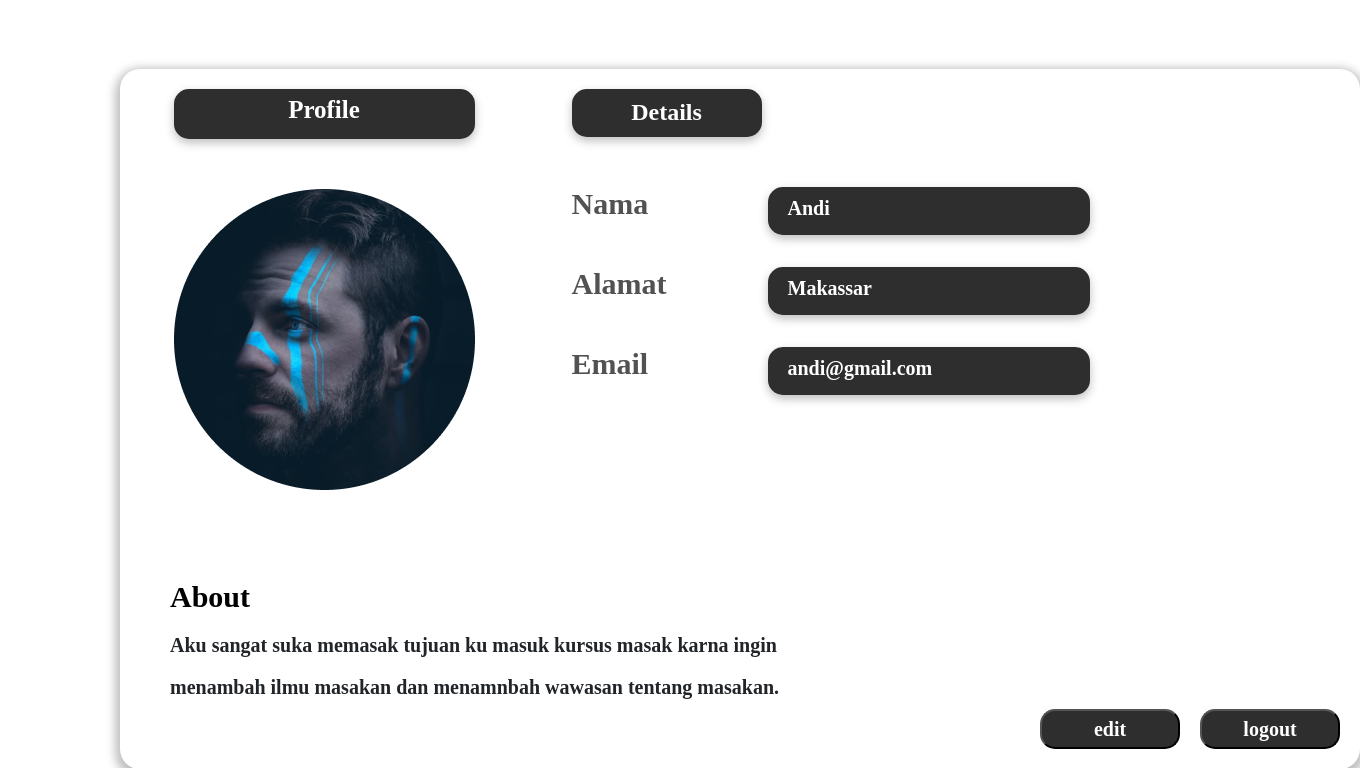
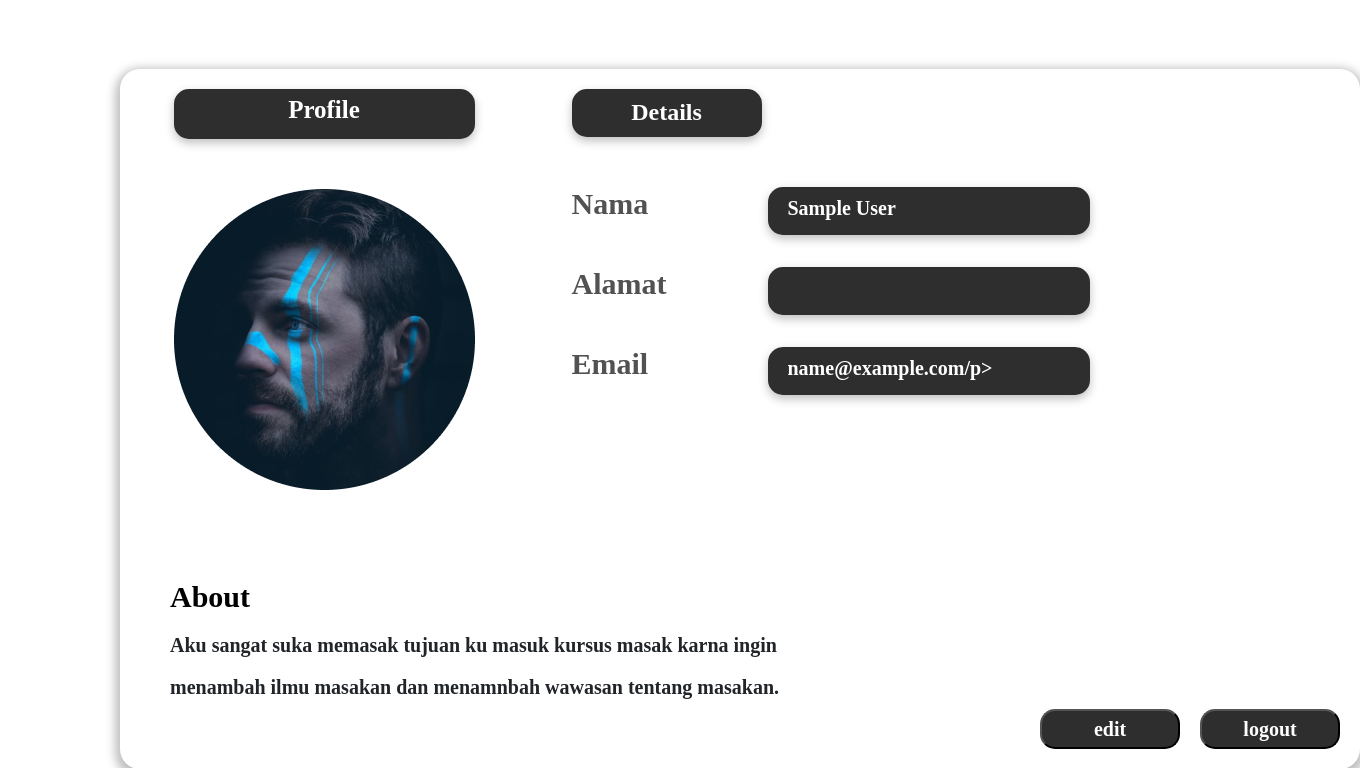
Before and after one commit to andisulthannibras/Project-Website-CookForLife-, a Laravel app: page /profile in a window 1360 px wide. Shown: the part 160-928 px from the top of the page. Run offline with Laravel 10, Linux system fonts and the light colour scheme; the visitor is signed in with stand-in values (Sample User, id 1); some web fonts are replaced.

Commit message:
[HK] fix bug get profile

```diff
--- a/resources/views/profile/all.blade.php
+++ b/resources/views/profile/all.blade.php
@@ -44,7 +44,7 @@
                             <p>Nama</p>
                         </div>
                         <div class="textfield-bio">
-                            <p>Andi</p>
+                            <p>{{$user->name}}</p>
                         </div>
                     </div>
                     <div class="Bio">
@@ -52,7 +52,7 @@
                             <p>Alamat</p>
                         </div>
                         <div class="textfield-bio">
-                            <p>Makassar</p>
+                            <p>{{$user->alamat}}</p>
                         </div>
                     </div>
                     <div class="Bio">
@@ -60,7 +60,7 @@
                             <p>Email</p>
                         </div>
                         <div class="textfield-bio">
-                            <p>andi@gmail.com</p>
+                            <p>{{$user->email}}/p>
                         </div>
                     </div>
                     {{-- <div class="Bio">
```
